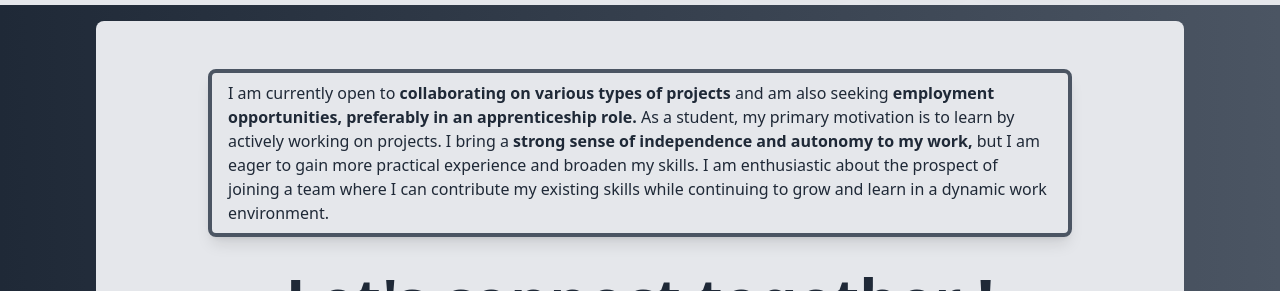
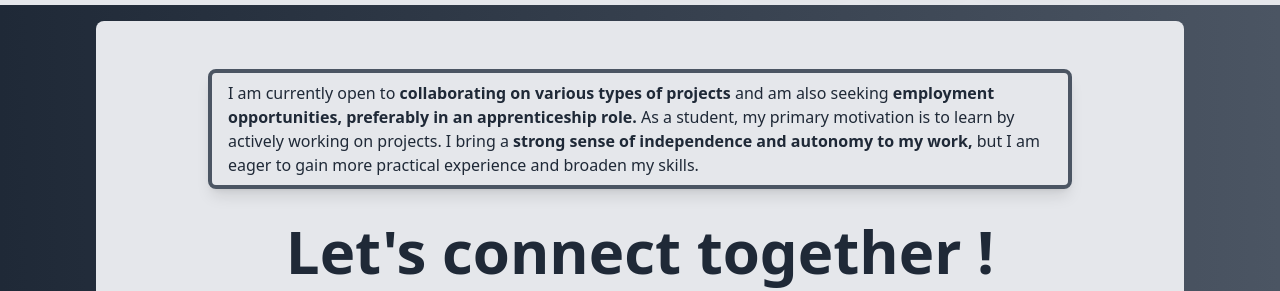
Before and after one commit to BoldGoblins/BoldGoblins.github.io, a website: page contact.html in a window 1280 px wide. Shown: the part 170-461 px from the top of the page. Drawn offline with Linux system fonts and the light colour scheme.

Commit message:
mod : contact paragrapph

```diff
--- a/contact.html
+++ b/contact.html
@@ -38,8 +38,7 @@
                 I am currently open to <span class="font-bold">collaborating on various types of projects</span> and am also seeking <span class="font-bold">employment opportunities,
                 preferably in an apprenticeship role.</span> As a student, my primary motivation is to learn by actively working on
                 projects. I bring a <span class="font-bold">strong sense of independence and autonomy to my work,</span> but I am eager to gain more practical
-                experience and broaden my skills. I am enthusiastic about the prospect of joining a team where I can contribute my
-                existing skills while continuing to grow and learn in a dynamic work environment.
+                experience and broaden my skills.
             </p>
 
             <h1 class="font-bold text-center">Let's connect together ! </h2>
```
